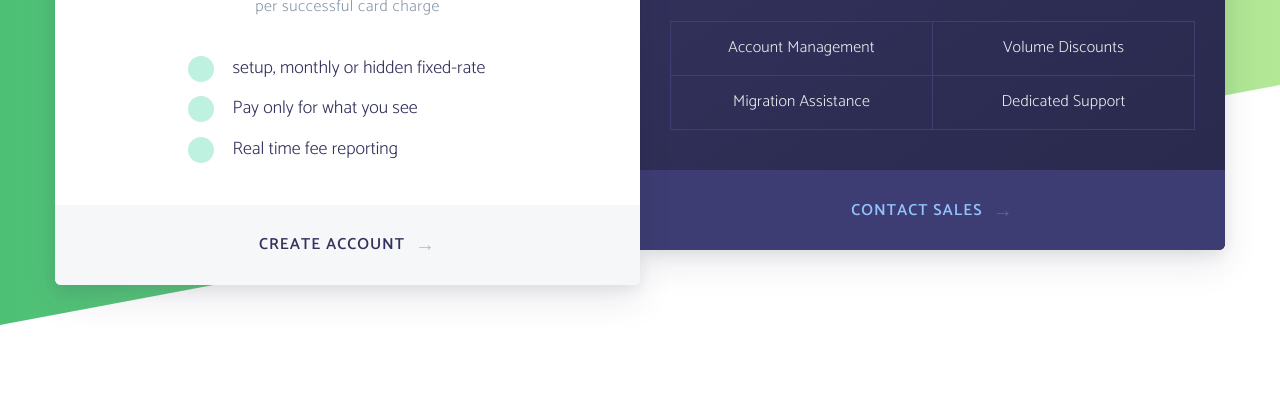
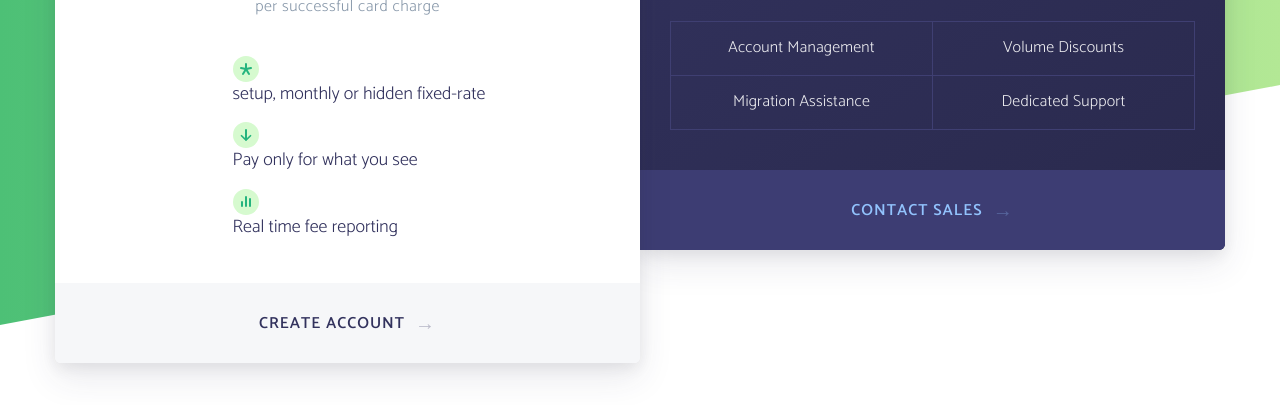
Before and after one commit to sanket-chaudhari/stripe-payments-hero-section, a plain HTML site: page index.html in a window 1280 px wide. Shown: the part 395-800 px from the top of the page. Drawn offline with nearby package versions, Linux system fonts and the light colour scheme.

Commit message:
Revised : index.html - replace span with img tags for icons in the hero-plan tile

```diff
--- a/index.html
+++ b/index.html
@@ -30,13 +30,13 @@
                 <div class="card-rate-description">per successful card charge</div>
               </div>
               <ul class="plan-feature-list">
-                <li class="plan-listItem"><span class="list-item-icon"></span>
+                <li class="plan-listItem"><img src="assets/plan-star.svg">
                   <p>setup, monthly or hidden fixed-rate</p>
                 </li>
-                <li class="plan-listItem"> <span class="list-item-icon"></span>
+                <li class="plan-listItem"> <img src="assets/plan-receive.svg">
                   <p>Pay only for what you see</p>
                 </li>
-                <li class="plan-listItem"> <span class="list-item-icon"></span>
+                <li class="plan-listItem"> <img src="assets/plan-measure.svg">
                   <p>Real time fee reporting</p>
                 </li>
               </ul>
```
